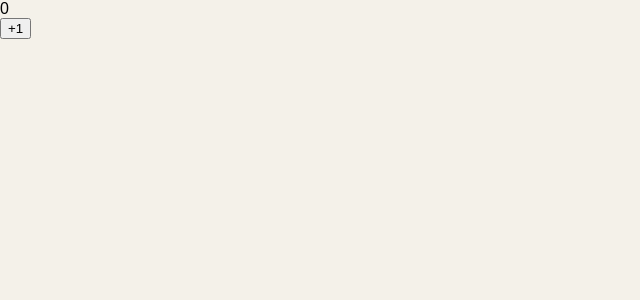
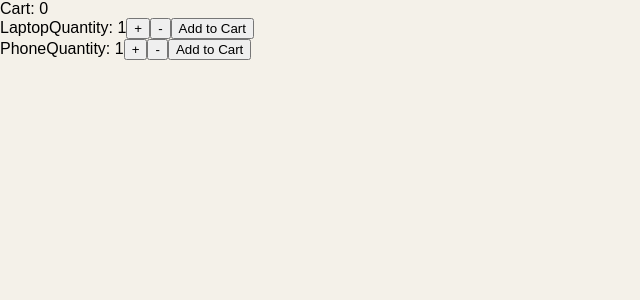
Before and after one commit to suThyyy/react-study, a React (Vite) app: page / in a window 1280 px wide. Shown: the top 300 px of the page, without its empty margins (0-640 px from the left). Built offline with nearby package versions, Linux system fonts and the light colour scheme.

Commit message:
state o cha va con

```diff
--- a/src/App.jsx
+++ b/src/App.jsx
@@ -1,30 +1,43 @@
 import { useState } from "react";
 
-function ScoreDisplay({ score }) {
+function CartDisplay({ cart }) {
+  return <div className="cart-display">Cart: {cart}</div>;
+}
+
+function ProductCard({ name, onCartClick }) {
+  const [quantity, setQuantity] = useState(1);
+
   return (
-    <div>
-      <div className="score-display">{score}</div>
+    <div className="prod-card">
+      <span className="name">{name}</span>
+
+      <span className="quantity">Quantity: {quantity}</span>
+
+      <button onClick={() => setQuantity((prev) => prev + 1)}>+</button>
+
+      <button onClick={() => setQuantity((prev) => (prev > 1 ? prev - 1 : 1))}>
+        -
+      </button>
+
+      <button onClick={() => onCartClick(quantity)}>Add to Cart</button>
     </div>
   );
 }
 
-function ScoreButton({ onButtonClick }) {
-  return (
-    <button className="inc-score" onClick={onButtonClick}>
-      +1
-    </button>
-  );
-}
+function App() {
+  const [cart, setCart] = useState(0);
 
-function App() {
-  const [score, setScore] = useState(0);
-  function handleBtnClick() {
-    setScore((prev) => prev + 1);
+  function addToCart(quantity) {
+    setCart((prev) => prev + quantity);
   }
+
   return (
     <>
-      <ScoreDisplay score={score} />
-      <ScoreButton onButtonClick={handleBtnClick} />
+      <CartDisplay cart={cart} />
+
+      <ProductCard name="Laptop" onCartClick={addToCart} />
+
+      <ProductCard name="Phone" onCartClick={addToCart} />
     </>
   );
 }
```
